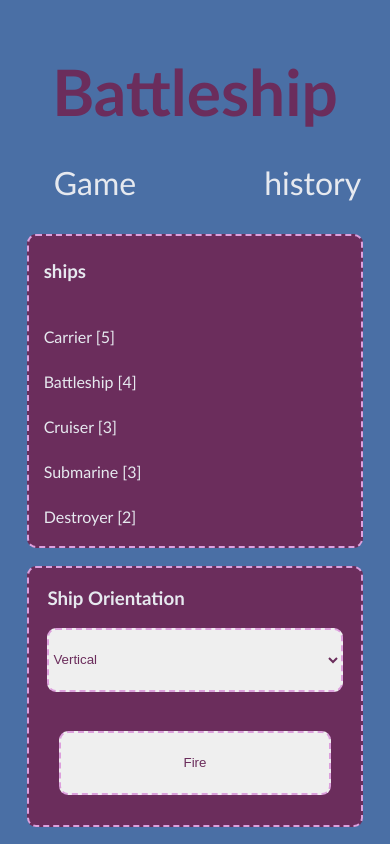
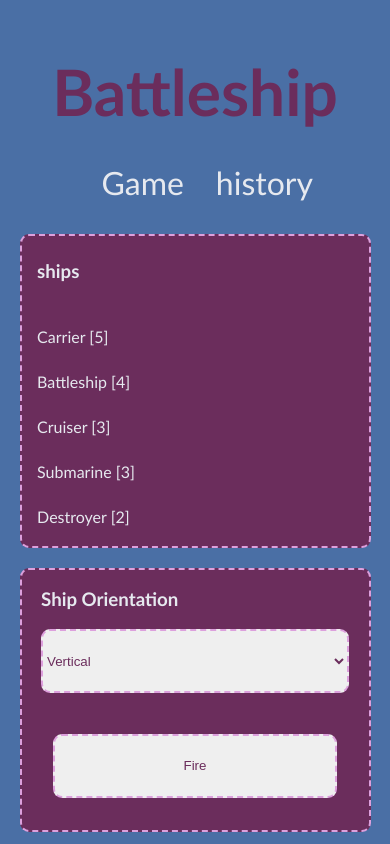
Before and after one commit to OB-Mbewe-07/Battleships, a website built with Vite: page index.html in a window 390 px wide. Shown: the top 844 px of the page. Built offline with nearby package versions, Linux system fonts and the light colour scheme.

Commit message:
Mobile Friendly additions

```diff
--- a/style.css
+++ b/style.css
@@ -12,6 +12,12 @@
 body {
   background-color: var(--primary-colour);
   font-family: "Gill Sans", "Gill Sans MT", Calibri, "Trebuchet MS", sans-serif;
+}
+
+html, body{
+  margin: 0;
+  padding: 0;
+  overflow-x: hidden;
 }
 
 section .main_header {
@@ -228,10 +234,13 @@ table tr th:hover {
 @media screen and (max-width:600px) {
   .container-inner-selection-area {
     display:block;
+    width: 100%;
+    box-sizing: border-box;
   }
 
   .nav .menu_ul {
-    gap: 8rem;
+    gap: 2rem;
+    flex-wrap: wrap;
   }
 
   .table{
```
